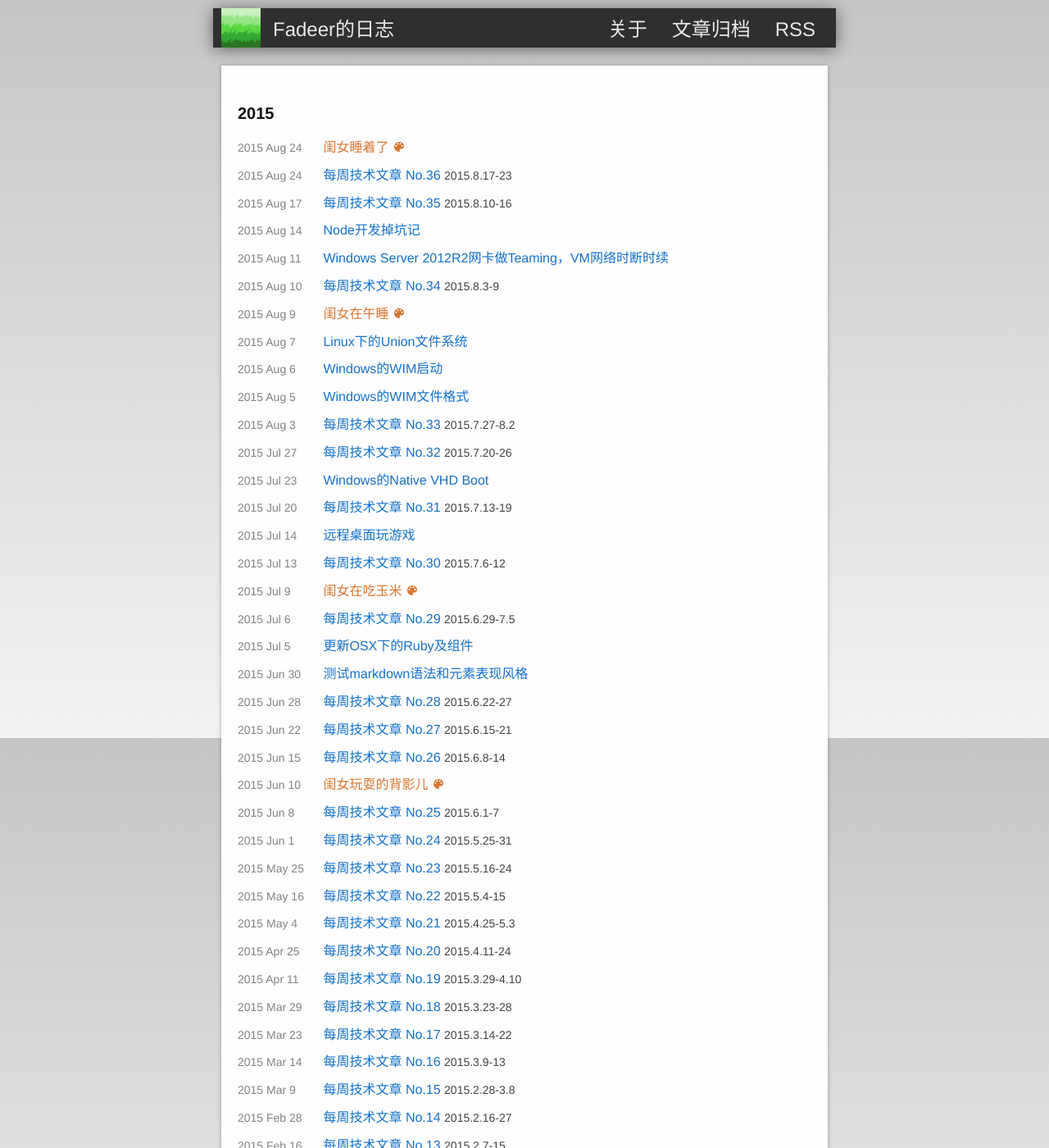
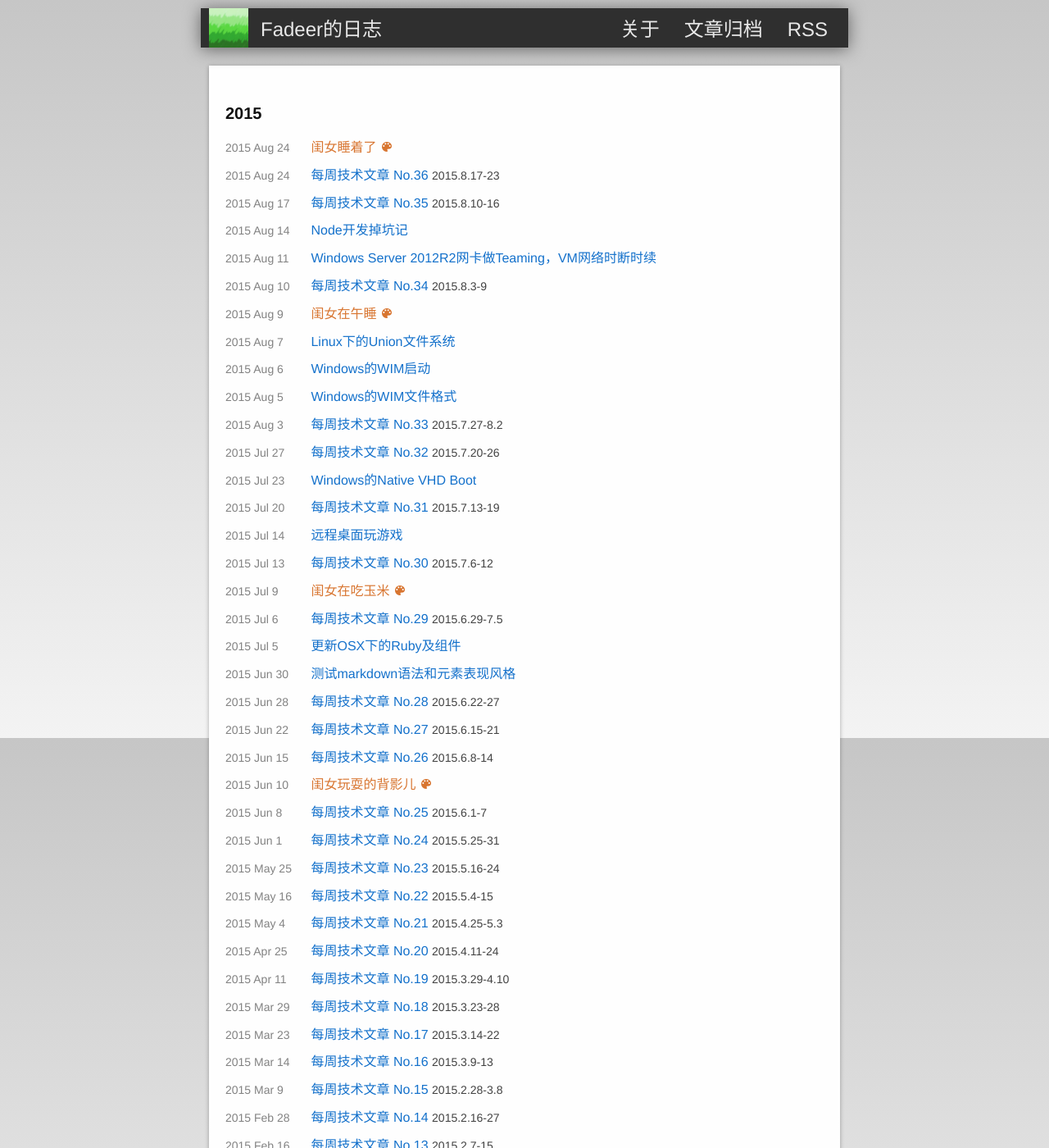
Before and after one commit to fadeer/fadeer.github.io, a Jekyll site: the page built from archive.html, in a window 1280 px wide and 1400 px high. Shown: the whole window at 82% size. Built offline with Jekyll 4.4.1, drawn with Linux system fonts in a browser that asks for light colours.

Commit message:
update style

```diff
--- a/_sass/_base.scss
+++ b/_sass/_base.scss
@@ -216,8 +216,8 @@
  * Wrapper
  */
 .wrapper {
-    max-width: -webkit-calc(#{$content-width} - (#{$spacing-unit} * 2));
-    max-width:         calc(#{$content-width} - (#{$spacing-unit} * 2));
+    max-width: -webkit-calc(#{$content-width} - (#{$spacing-unit}));
+    max-width:         calc(#{$content-width} - (#{$spacing-unit}));
     margin-right: auto;
     margin-left: auto;
     margin-top: 50px;
```
